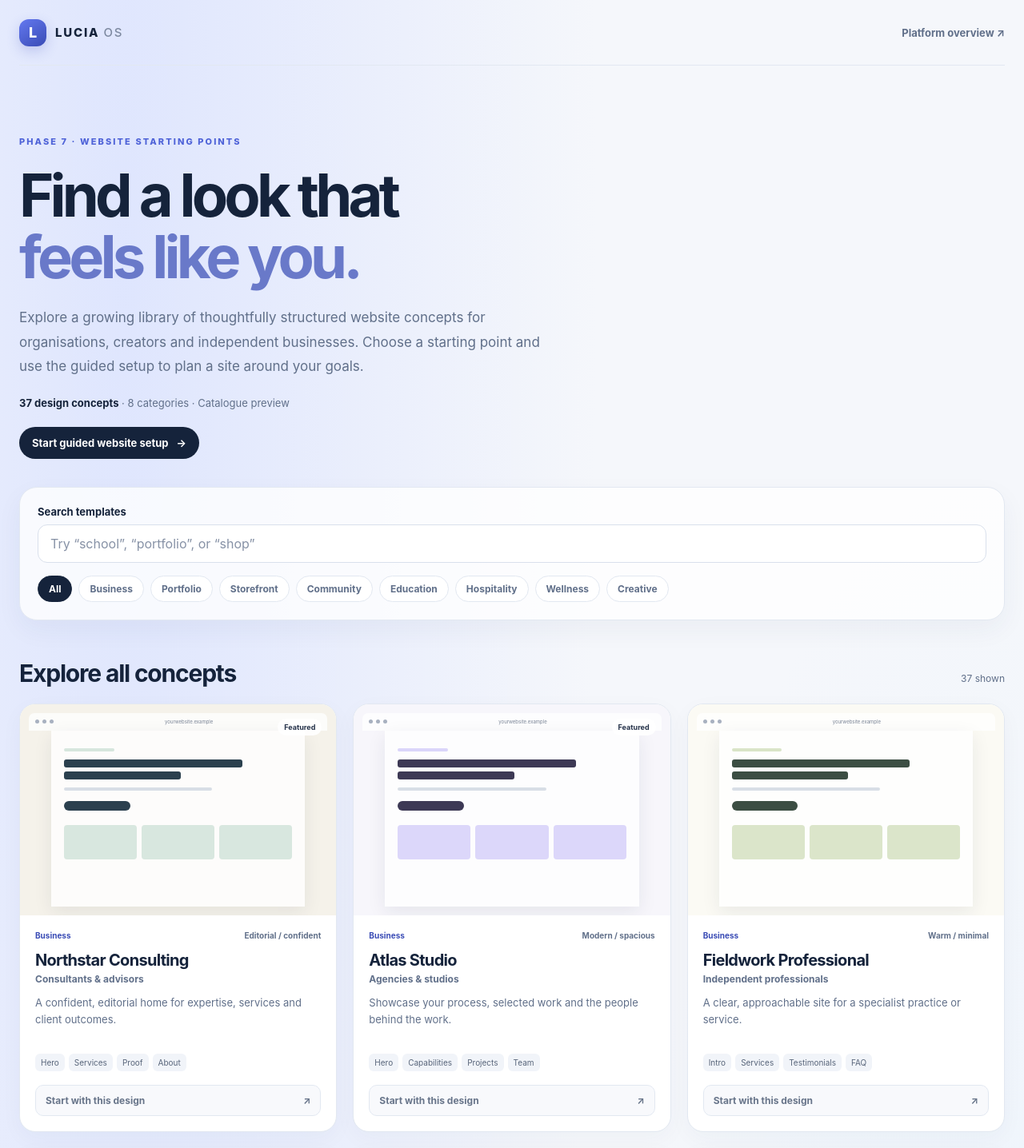
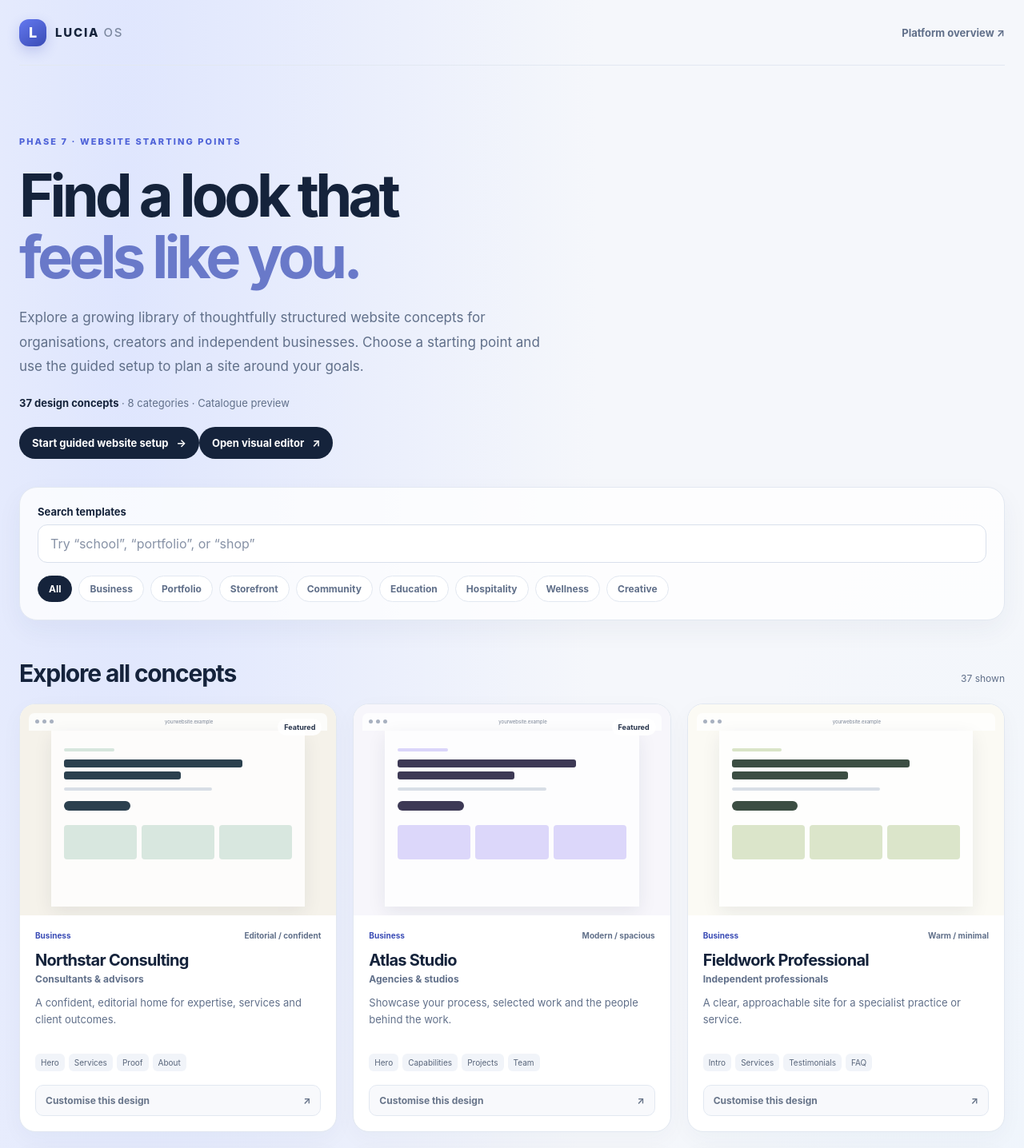
Before and after one commit to trendorafindsinc-jpg/lucia-os, a Next.js app: page /templates in a window 1280 px wide. Shown: the top 1436 px of the page at 80% size. Built offline with nearby package versions, Linux system fonts and the light colour scheme.

Commit message:
Connect template catalogue to visual editor

```diff
--- a/src/components/templates/template-gallery.tsx
+++ b/src/components/templates/template-gallery.tsx
@@ -27,7 +27,7 @@ export function TemplateGallery() {
         <h1>Find a look that<br /><span>feels like you.</span></h1>
         <p className="template-lede">Explore a growing library of thoughtfully structured website concepts for organisations, creators and independent businesses. Choose a starting point and use the guided setup to plan a site around your goals.</p>
         <div className="template-count"><strong>{websiteTemplates.length} design concepts</strong><span> · {templateCategories.length - 1} categories · Catalogue preview</span></div>
-        <div className="template-start-link"><Link href="/create">Start guided website setup <span aria-hidden="true">→</span></Link></div>
+        <div className="template-start-link"><Link href="/create">Start guided website setup <span aria-hidden="true">→</span></Link><Link href="/editor">Open visual editor <span aria-hidden="true">↗</span></Link></div>
       </section>
       <section className="template-controls" aria-label="Find a website template">
         <label className="template-search-label" htmlFor="template-search">Search templates</label>
@@ -58,12 +58,12 @@ export function TemplateGallery() {
               <p className="template-audience">{template.audience}</p>
               <p className="template-description">{template.description}</p>
               <div className="template-sections" aria-label="Included section concepts">{template.sections.slice(0, 4).map((section) => <span key={section}>{section}</span>)}</div>
-              <Link className="template-action" href={`/create?template=${encodeURIComponent(template.id)}`}>Start with this design <span aria-hidden="true">↗</span></Link>
+              <Link className="template-action" href={`/editor?template=${encodeURIComponent(template.id)}`}>Customise this design <span aria-hidden="true">↗</span></Link>
             </div>
           </article>
         ))}</div> : <div className="template-empty"><h3>No matching concepts</h3><p>Try another search or choose a different category.</p><button type="button" onClick={() => { setCategory("All"); setSearch(""); }}>Clear filters</button></div>}
       </section>
-      <footer className="template-footer"><span>Designed as starting points, not locked-in layouts.</span><span>Setup is a preview; saving and publishing arrive in later phases.</span></footer>
+      <footer className="template-footer"><span>Designed as starting points, not locked-in layouts.</span><span>Editor changes are local preview only; saving and publishing are not connected.</span></footer>
     </main>
   );
 }
```
